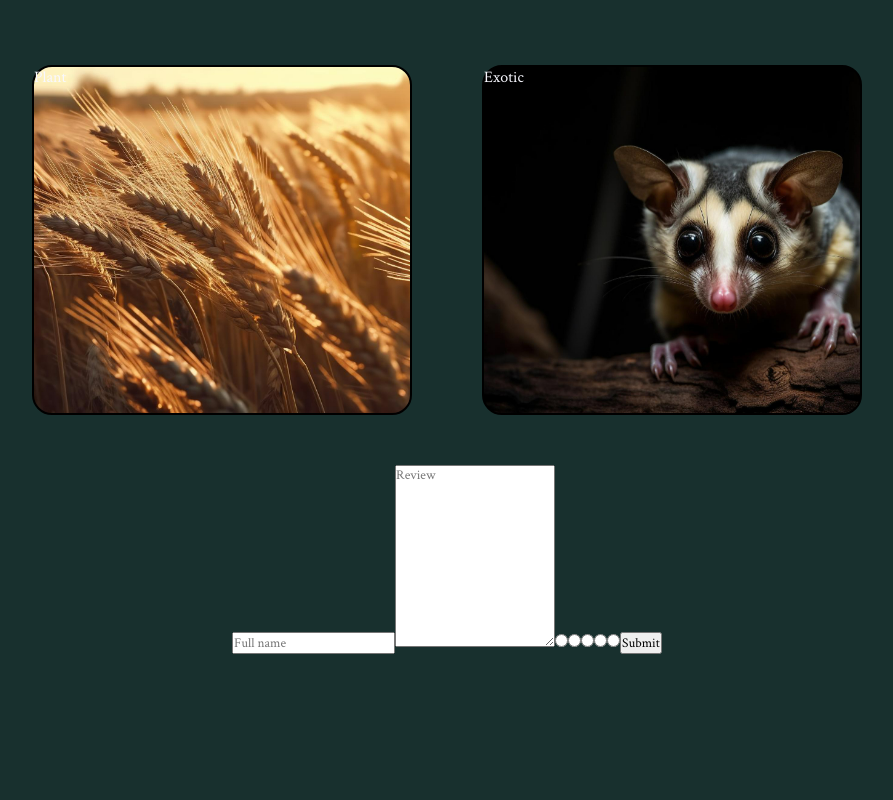
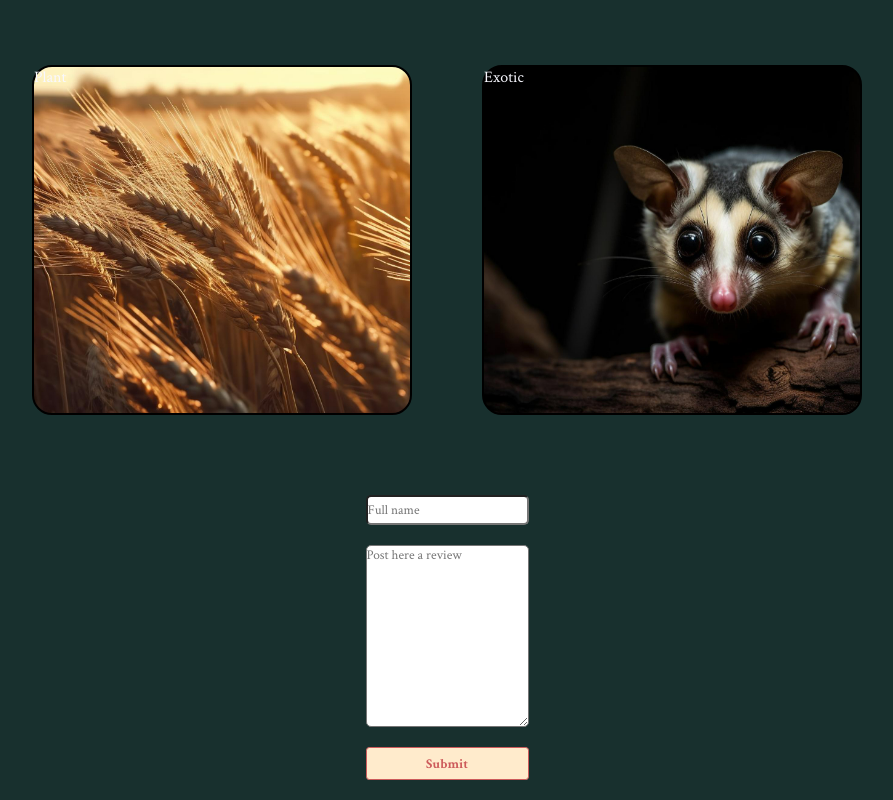
Before and after one commit to kdiepstraten/Eindproject-yarnicorn-Front, a React (Vite) app: page / in a window 1280 px wide. Shown: the part 2735-3535 px from the top of the page, without its empty margins (193-1086 px from the left). Before the commit the page ends 3389 px from the top, so only its background shows below. Built offline with nearby package versions, Linux system fonts and the light colour scheme.

Commit message:
Review post gemaakt en getest. Werkt naar behoren. Later useContext nog toevoegen voor authentication. Verder met andere axios.

```diff
--- a/src/HomePage/Home.jsx
+++ b/src/HomePage/Home.jsx
@@ -3,7 +3,7 @@ import Introduction from "./Introduction.jsx";
 import hands_1 from "../assets/Home/one-woman-knitting-warm-multi-colored-winter-clothing-generated-by-ai (1).jpg";
 import hands_2 from "../assets/Home/one-woman-knitting-wool-sweater-generated-by-ai (1).jpg";
 import Categories from "./Categories.jsx";
-import Review from "./Review.jsx";
+import PostReview from "./PostReview.jsx";
 import Navigation from "../NavbarPage/Navigation.jsx";
 function Home(){
     return(
@@ -18,7 +18,7 @@ function Home(){
                 text_2="Of je nu een doorgewinterde breier bent, een gepassioneerde haker, een textielkunstenaar in de maak of gewoon nieuwsgierig bent nht en creativiteit samenkomen om prachtige en warme meesterwerken te creëren. Baar de wereld van vezelkunst, hier vind je een schat aan inspiratie, kennis en hoogwaardige materialen om je projecten tot leven te brengen."
                 />
             <Categories/>
-            <Review/>
+            <PostReview/>
         </>
     )
 }
--- /dev/null
+++ b/src/HomePage/PostReview.jsx
@@ -0,0 +1,64 @@
+import {useState} from "react";
+import {useNavigate} from "react-router-dom";
+import {useForm} from "react-hook-form";
+import style from "../HomePage/home.module.css";
+import axios from "axios";
+
+function PostReview() {
+    const {register, handleSubmit, formState: {errors}} = useForm();
+    const [error, toggleError] = useState(false);
+
+    async function handleFormSubmit(data) {
+        console.log(data)
+        try {
+            const response = await axios.post("http://localhost:8080/review", data, {
+                headers: {
+//TODO: useContext toevoegen voor toegang tot de back.
+                }
+            });
+            console.log(response.data);
+        } catch (e) {
+            console.error(e);
+            toggleError(true);
+        }
+
+    }
+
+    return (
+        <>
+            <form onSubmit={handleSubmit(handleFormSubmit)}>
+
+                <input
+                    className={style.input}
+                    type="text"
+                    name="fullName"
+                    placeholder="Full name"
+                    {...register("fullName", {
+                        required: {
+                            value: true,
+                            message: "Name is required"
+                        }
+                    })}
+                />
+
+                <textarea
+                    className={style.input}
+                    name="review"
+                    id="review"
+                    placeholder="Post here a review"
+                    rows="10"
+                    {...register("review", {
+                        required: {
+                            value: true,
+                            message: "PostReview is required"
+                        }
+                    })}
+                />
+
+                <button type="submit" className={style.button}>Submit</button>
+            </form>
+        </>
+    )
+}
+
+export default PostReview;
--- a/src/HomePage/Review.jsx
+++ /dev/null
@@ -1,109 +0,0 @@
-import {useState} from "react";
-import {useNavigate} from "react-router-dom";
-import {useForm} from "react-hook-form";
-import style from "../HomePage/home.module.css";
-
-function Review(){
-    const {register, handleSubmit, formState: {errors}} = useForm();
-    const[star, setStar] = useState();
-
-    function handleFormSubmit(data, e) {
-        console.log(data);
-        e.preventDefault()
-    }
-    return(
-        <>
-            <form onSubmit={handleSubmit(handleFormSubmit)}>
-
-                <input
-                    type="text"
-                    name="fullName"
-                    placeholder="Full name"
-                    {...register("fullName", {
-                        required: {
-                            value: true,
-                            message: "Name is required"
-                        }
-                    })}
-                />
-
-                <textarea
-                    name="review"
-                    id="review"
-                    placeholder="Review"
-                    rows="10"
-                    {...register("review",{
-                        required: {
-                            value: true,
-                            message: "Review is required"
-                        }
-                    })}
-                />
-                <input
-                    className={style.star}
-                    type="radio"
-                    id="star"
-                    name="role"
-                    value="1"
-                    {...register("radio", {
-                        required: {
-                            type: "radio",
-                            message: "One is required"
-                        }
-                    })}
-                />
-                <label htmlFor="star"></label>
-                <input
-                    type="radio"
-                    id="admin"
-                    name="role"
-                    value="2"
-                    {...register("radio", {
-                        required: {
-                            type: "radio",
-                            message: "One is required"
-                        }
-                    })}
-                />
-                <input
-                    type="radio"
-                    id="admin"
-                    name="role"
-                    value="3"
-                    {...register("radio", {
-                        required: {
-                            type: "radio",
-                            message: "One is required"
-                        }
-                    })}
-                />
-                <input
-                    type="radio"
-                    id="admin"
-                    name="role"
-                    value="4"
-                    {...register("radio", {
-                        required: {
-                            type: "radio",
-                            message: "One is required"
-                        }
-                    })}
-                />
-                <input
-                    type="radio"
-                    id="admin"
-                    name="role"
-                    value="5"
-                    {...register("radio", {
-                        required: {
-                            type: "radio",
-                            message: "One is required"
-                        }
-                    })}
-                />
-                <button className={style.btn}>Submit</button>
-            </form>
-        </>
-    )
-}
-export default Review;
--- a/src/HomePage/home.module.css
+++ b/src/HomePage/home.module.css
@@ -76,3 +76,31 @@ img {
     background-size: cover;
     background-position: center;
 }
+
+form {
+    display: flex;
+    flex-direction: column;
+    padding: 20px;
+}
+input {
+    height: 30px;
+}
+.input {
+    margin: 10px 0;
+    border-radius: 5px;
+}
+
+.button {
+    padding: .5em 1em;
+    border-radius: .25em;
+    font-weight: bold;
+    color: hsl(0, 53%, 58%);
+    background-color: hsl(36, 100%, 90%);
+    border: 1px solid hsl(0, 53%, 58%);
+    margin-top: 10px;
+}
+
+.button:hover,
+.button:focus {
+    box-shadow: 0 0 2px 1px indianred;
+}
--- a/src/ProductsPage/Products.jsx
+++ b/src/ProductsPage/Products.jsx
@@ -5,7 +5,7 @@ import {useEffect, useState} from "react";
 import axios from "axios";
 
 function Products({image}) {
-    const [wool, setWool] = useState([]);
+    const [product, setProduct] = useState([]);
     const [error, toggleError] = useState(false);
     const [loading, toggleLoading] = useState(false);
 
@@ -19,7 +19,7 @@ function Products({image}) {
         toggleLoading(true);
         try {
             const response = await axios.get("http://localhost:8080/product");
-            setWool(response.data);
+            setProduct(response.data);
             console.log(response.data)
         } catch (e) {
             console.error(e);
@@ -30,14 +30,14 @@ function Products({image}) {
 
     return (
         <>
-            {wool.map((wool) => (
-            <div className={style["products__container"]} key={wool.id}>
+            {product.map((product) => (
+            <div className={style["products__container"]} key={product.id}>
                 <figure className={style["products__figure"]}>
-                    <img src={image} alt={wool.name}/>
+                    <img src={image} alt={product.name}/>
                 </figure>
-                <p>{wool.name}</p>
-                <p>{wool.blend}</p>
-                <p>{wool.color}</p>
+                <p>{product.name}</p>
+                <p>{product.blend}</p>
+                <p>{product.color}</p>
                 <NavLink className={style.link} to="/products-detail">More info</NavLink>
                 </div>
             ))}
```
